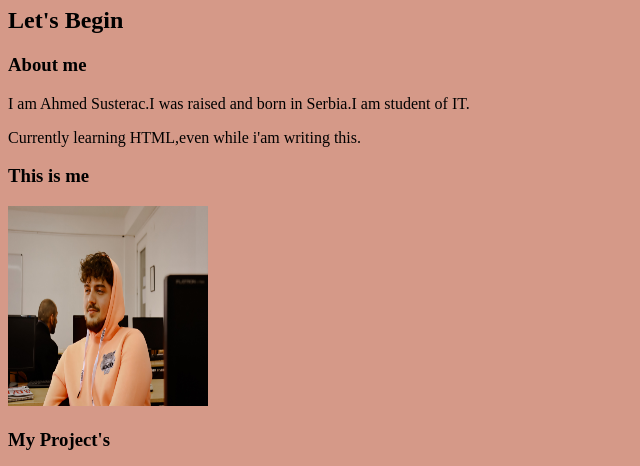
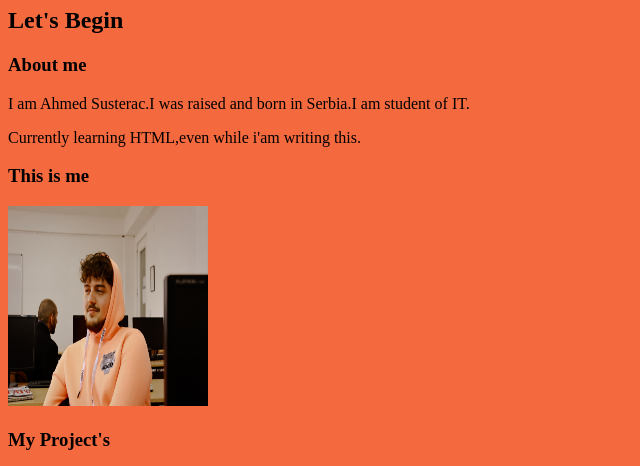
Before and after one commit to amx100/IT-Camp, a plain HTML site: page Class 1-3/Homework.html in a window 1280 px wide. Shown: the part 73-539 px from the top of the page, without its empty margins (0-640 px from the left). Drawn offline with Linux system fonts and the light colour scheme; grey boxes are pictures that could not be loaded.

Commit message:
new background

```diff
--- a/Class 1-3/style.css
+++ b/Class 1-3/style.css
@@ -1,6 +1,5 @@
 body {
-  /* background-image: url(https://weaponsandwarfare.files.wordpress.com/2018/06/depositphotos_41850141-stock-photo-sand-color-background-or-texture4.jpg); */
-  background-color: rgba(165, 38, 0, 0.466);
+  background-color: rgb(245, 105, 62);
   background-attachment: fixed;
   background-size: cover;
   background-repeat: no-repeat;
```
